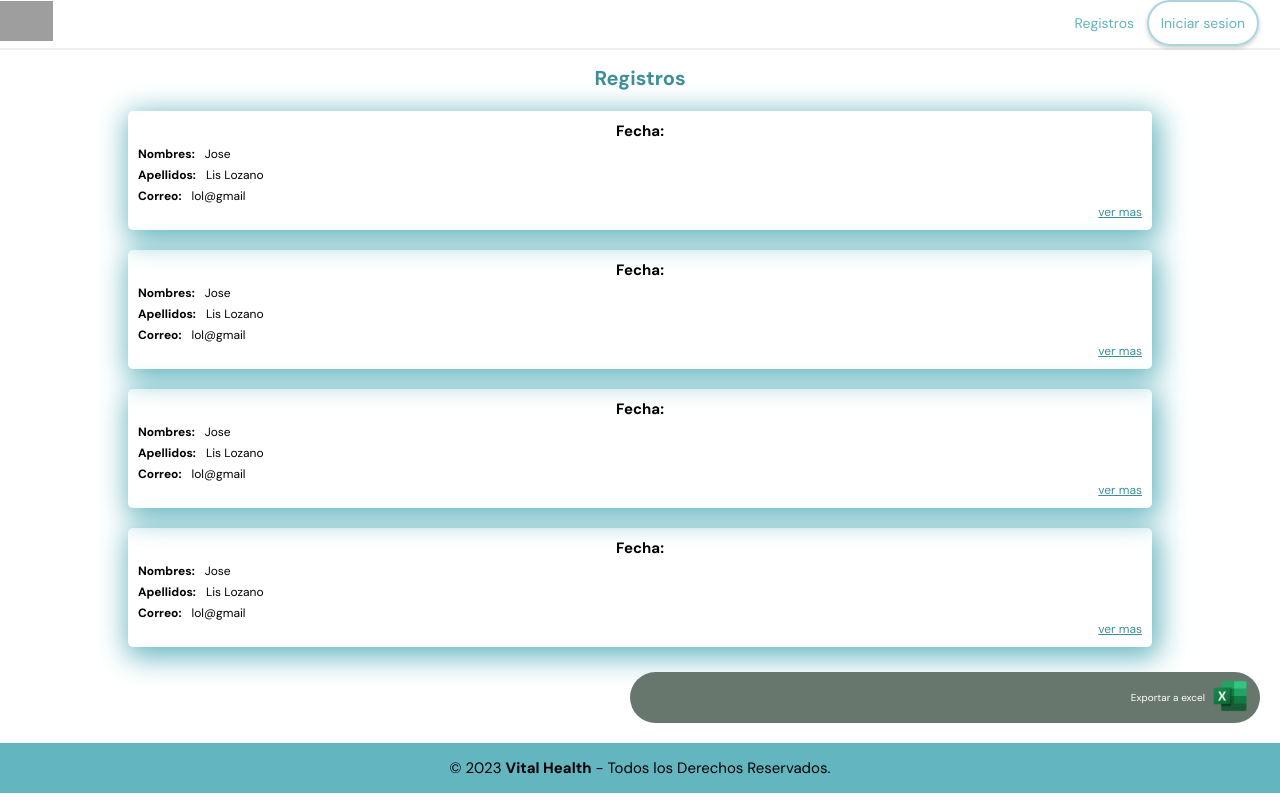
After one commit to kevinlixx/Vital-health, a PHP site: page /registros.html in a window 1280 px wide. The commit adds this page. Run offline with PHP 8.4, Linux system fonts and the light colour scheme; some libraries are stand-ins or nearby versions; grey boxes are pictures that could not be loaded.

Commit message:
registros
Modifique unas cosas del ingreso y agregue los registros junto  con el logo para exportar

```diff
--- a/css/style-admin.css
+++ b/css/style-admin.css
@@ -7,6 +7,7 @@
     --black: #000000 ;
     --paradiso:#3e8e98;
     --fountain:#63b5bf;
+    --green-gray: #68776E;
 }
 *{
     box-sizing: border-box;
@@ -187,11 +188,15 @@ header .menu-header{
 }
 /* main */
 main{
+    min-height: 500px;
+}
+/* ingreso   */
+.container--ingreso{
     display: flex;
     justify-content: center;
-    min-height: 400px;
+    width: 100%;
+    flex-direction: row;
 }
-/* ingreso   */
 .div--ventana{
     display: none;
     align-items: center;
@@ -280,13 +285,83 @@ main{
     color: var(--sandy);
 }
 
+/* para el contenido de los formualrios ya registrados*/
+.div--registros{
+    margin-top: 15px;
+    width: 80%;
+}
+.div--registros h1{
+    text-align: center;
+    color: var(--paradiso);
+}
+
+.div--formulario{
+    margin-top: 20px;
+    box-shadow: 3px 6px 29px 4px var(--fountain);
+    padding: 10px;
+    border-radius: 5px;
+}
+.div--formulario h2{
+    text-align: center;
+}
+.div--formulario p{
+    font-size: 1.2rem;
+    margin-top: 5px;
+    margin-right: 10px;
+}
+.subtitle{
+    font-weight: bold;
+    margin-top: 5px;
+    margin-right: 10px;
+}
+.div--formulario a{
+    display: flex;
+    justify-content: end;
+    font-size: 1.2rem;
+    color:  var(--paradiso);
+
+}
+.section--info{
+    display: flex;
+}
+
+/* para la exportancion a excel */
+.container--export{
+    display: flex;
+    justify-content: flex-end; /* Ajusta a 'flex-end' para la esquina derecha */
+    position: sticky;
+    bottom: 20px; /* Ajusta según sea necesario */
+    right: 20px; /* Ajusta según sea necesario */
+    margin-top: 25px;
+    margin-right: 20px;
+    margin-bottom: 20px;
+}
+.export--excel {
+    display: flex;
+    justify-content: flex-end;
+    width: 50%;
+    align-items: center;
+    background-color: var(--green-gray);
+    border-radius: 50px;
+    padding: 5px;
+}
+.export--excel p{
+    color: var(--font-color);
+}
+
+.figure_excel img{
+    width: 50px;
+}
+
 /* para el footer */
 .pie-pagina {
     position: relative;
-    width: 100%;
-    background-color:var(--font-color);
-    text-align: center;
-    min-width: 320px;
+  width: 100%;
+  background-color: var(--font-color);
+  text-align: center;
+  min-width: 320px;
+  height: 60px; /* Ajusta la altura según sea necesario */
+  z-index: 1; /* Asegura que el footer esté por debajo del .export--excel */
 }
 .pie-pagina .footer_copy{
     background-color: var(--fountain);
@@ -296,4 +371,5 @@ main{
 }
 .pie-pagina .footer_copy small{
     font-size: 15px;
+
 }
--- a/index-admin.html
+++ b/index-admin.html
@@ -40,6 +40,7 @@
         </a>
     </header>
     <main>
+        <div class="container--ingreso">
             <!-- ventana que emerge para iniciar sesion -->
             <div class="div--ventana" id="ventIngre">
                 <div class="cerrar-ventana"><a href="javascript:cerrarIngreso()"><i class="fa-solid fa-xmark"></i></a></div>
@@ -68,6 +69,7 @@
                     <input type="password" name="" placeholder="contraseña" id="" class="input--inicio">
                     <input type="password" name="" placeholder="confirmar contraseña" id="" class="input--inicio">
                     <input type="button" type="submit" value="registrar" class="input--button">
+                </div>
             </div>
         </div>
     </main>
--- /dev/null
+++ b/registros.html
@@ -0,0 +1,188 @@
+<!DOCTYPE html>
+<html lang="en">
+    <head>
+        <meta charset="UTF-8">
+        <meta http-equiv="X-UA-Compatible" content="IE=edge">
+        <meta name="viewport" content="width=device-width, initial-scale=1.0">
+        <title>vital health</title>
+        <script src="https://kit.fontawesome.com/79e6024c63.js" crossorigin="anonymous"></script>
+        <link rel="preconnect" href="https://fonts.googleapis.com">
+        <link rel="preconnect" href="https://fonts.gstatic.com" crossorigin>
+        <link href="https://fonts.googleapis.com/css2?family=DM+Sans:wght@400;500;700&family=Inter:wght@300;500&display=swap" rel="stylesheet">
+        <link rel="stylesheet" href="./css/style-admin.css">
+        <link rel="stylesheet" href="./css/tablet-admin.css" media="screen and (min-width: 600px)"/>
+        <link rel="stylesheet" href="./css/desktop-admin.css" media="screen and (min-width: 800px)"/>
+    </head>
+<body>
+    <header>
+        <section class="section_header">
+            <figure class="figure_header">
+                <img
+                src="./img/logo_header.svg  "
+                alt="logo de vital health"
+                />
+                <figcaption></figcaption>
+            </figure>
+            <div class="menu menu-header">
+                    <figure id="btn_menu">
+                        <img src="./img/menu.svg" alt="menu"/>
+                        <figcaption></figcaption>
+                    </figure>
+                <div id="back_menu"></div>
+                <nav id="nav" class="menu-section">
+                    <img src="img/logo_header.svg" alt="">
+                    <ul>
+                        <li><a href="">Registros</a></li>
+                        <li><a href="javascript:abrirIngreso()" id="selected">Iniciar sesion</a></li>
+                    </ul>
+                </nav>
+            </div>
+        </a>
+    </header>
+    <main>
+        <div class="container--ingreso">
+        <!-- ventana que emerge para iniciar sesion -->
+        <div class="div--ventana" id="ventIngre">
+            <div class="cerrar-ventana"><a href="javascript:cerrarIngreso()"><i class="fa-solid fa-xmark"></i></a></div>
+            <div>
+                <h2 class="title--ventana">Iniciar sesión</h2>
+                <input type="email" name="" placeholder="correo electronico" id="" class="input--inicio">
+                <input type="password" name="" placeholder="contraseña" id="" class="input--inicio">
+                <input type="button" type="submit" value="ingresar" class="input--button">
+                <a href="javascript:abrirRegistro()" class="opcion--registro">registrarse</a>
+            </div>
+        </div>
+        <!-- ventana que emerge para registrarse -->
+        <div class="div--ventanaRegistro" id="ventRegis">
+            <div class="cerrar-ventana"><a href="javascript:cerrarRegistro()"><i class="fa-solid fa-xmark"></i></a></div>
+            <div>
+                <h2 class="title--ventana">Registrarse</h2>
+                <div class="div--registro">
+                    <input type="text" name="" placeholder="primer nombre" id="" class="input--registro">
+                    <input type="text" name="" placeholder="segundo nombre" id="" class="input--registro">
+                </div>
+                <div class="div--registro">
+                    <input type="text" name="" placeholder="primer apellido" id="" class="input--registro">
+                    <input type="text" name="" placeholder="segundo apellido" id="" class="input--registro">
+                </div>
+                <input type="email" name="" placeholder="correo electronico" id="" class="input--inicio">
+                <input type="password" name="" placeholder="contraseña" id="" class="input--inicio">
+                <input type="password" name="" placeholder="confirmar contraseña" id="" class="input--inicio">
+                <input type="button" type="submit" value="registrar" class="input--button">
+            </div>
+        </div>
+
+        <!-- contenido para los Registros -->
+            <div class="div--registros">
+                <h1>Registros</h1>
+                <div class="div--formulario">
+                    <h2>Fecha:</h2>
+                    <section class="section--info">
+                        <p class="subtitle">Nombres:</p>
+                        <p>Jose</p>
+                    </section>
+                    <section  class="section--info">
+                        <p class="subtitle">Apellidos:</p>
+                        <p>Lis Lozano</p>
+                    </section>
+                    <section  class="section--info">
+                        <p class="subtitle">Correo:</p>
+                        <p>lol@gmail</p>
+                    </section>
+                    <a href="">ver mas</a>
+                </div>
+                <div class="div--formulario">
+                    <h2>Fecha:</h2>
+                    <section class="section--info">
+                        <p class="subtitle">Nombres:</p>
+                        <p>Jose</p>
+                    </section>
+                    <section  class="section--info">
+                        <p class="subtitle">Apellidos:</p>
+                        <p>Lis Lozano</p>
+                    </section>
+                    <section  class="section--info">
+                        <p class="subtitle">Correo:</p>
+                        <p>lol@gmail</p>
+                    </section>
+                    <a href="">ver mas</a>
+                </div>
+                <div class="div--formulario">
+                    <h2>Fecha:</h2>
+                    <section class="section--info">
+                        <p class="subtitle">Nombres:</p>
+                        <p>Jose</p>
+                    </section>
+                    <section  class="section--info">
+                        <p class="subtitle">Apellidos:</p>
+                        <p>Lis Lozano</p>
+                    </section>
+                    <section  class="section--info">
+                        <p class="subtitle">Correo:</p>
+                        <p>lol@gmail</p>
+                    </section>
+                    <a href="">ver mas</a>
+                </div>
+                <div class="div--formulario">
+                    <h2>Fecha:</h2>
+                    <section class="section--info">
+                        <p class="subtitle">Nombres:</p>
+                        <p>Jose</p>
+                    </section>
+                    <section  class="section--info">
+                        <p class="subtitle">Apellidos:</p>
+                        <p>Lis Lozano</p>
+                    </section>
+                    <section  class="section--info">
+                        <p class="subtitle">Correo:</p>
+                        <p>lol@gmail</p>
+                    </section>
+                    <a href="">ver mas</a>
+                </div>
+
+            </div>
+
+        </div>
+        <div class="container--export">
+            <div class="export--excel">
+                    <p>Exportar a excel</p>
+                    <figure class="figure_excel">
+                        <img
+                        src="./img/logo-excel.png"
+                        alt="logo de vital health"
+                        />
+                        <figcaption></figcaption>
+                    </figure>
+            </div>
+        </div>
+
+    </main>
+    <footer class="pie-pagina">
+        <div class="footer_copy">
+             <small>&copy; 2023 <b>Vital Health</b> - Todos los Derechos Reservados.</small>
+        </div>
+     </footer>
+     <script src="js/script.js"></script>
+     <script>
+        /* funcion para el ingreso */
+        function abrirIngreso(){
+            document.getElementById("ventIngre").style.display="flex"
+            nav.style.right = "-250px";
+            background_menu.style.display = "none";
+            document.getElementById("ventRegis").style.display="none"
+        }
+        function cerrarIngreso(){
+            document.getElementById("ventIngre").style.display="none"
+        }
+        /* funcion para el registro */
+        function abrirRegistro(){
+            document.getElementById("ventRegis").style.display="flex"
+            document.getElementById("ventIngre").style.display="none"
+        }
+        function cerrarRegistro(){
+            document.getElementById("ventRegis").style.display="none"
+        }
+     </script>
+
+</body>
+</html>
```
Also changed, not shown: css/tablet-admin.css (line endings or trailing spaces), img/logo-excel.png (added). Lines whose indentation alone changed are shown as unchanged.
